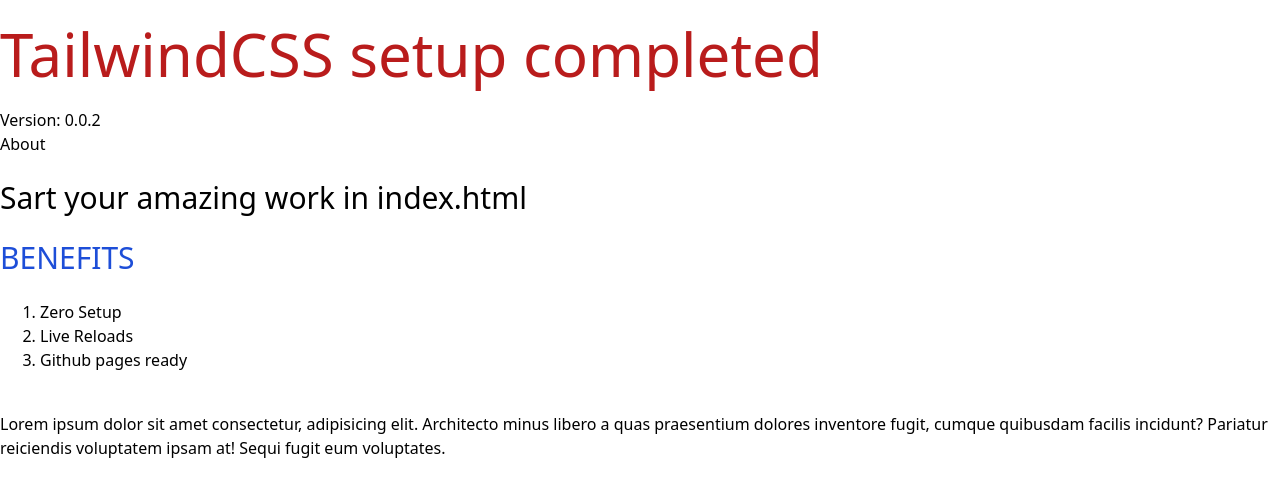
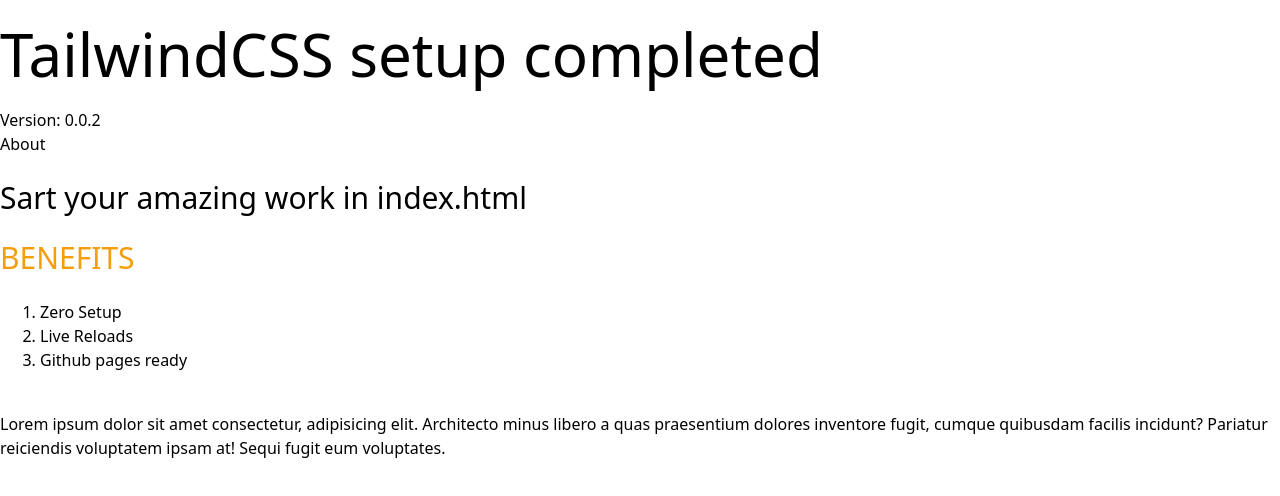
Before and after one commit to AbdulMajiAli1/majid2, a website: page docs/index.html in a window 1280 px wide. Drawn offline with Linux system fonts and the light colour scheme.

Commit message:
initial commit

```diff
--- a/docs/index.html
+++ b/docs/index.html
@@ -11,11 +11,11 @@
 
 <body>
 	<div class="container mx-auto">
-		<h1 class="mt-6 mb-6 text-6xl text-red-700">TailwindCSS setup completed</h1>
+		<h1 class="mt-6 mb-6 text-6xl text-black-400">TailwindCSS setup completed</h1>
 		<p>Version: 0.0.2</p>
 		<a href="about.html">About</a>
 		<h2 class="mt-6 mb-6 text-3xl">Sart your amazing work in index.html</h2>
-		<h2 class="mt-6 mb-6 text-3xl text-blue-700">BENEFITS</h2>
+		<h2 class="mt-6 mb-6 text-3xl text-yellow-500">BENEFITS</h2>
 
 
 		<ol class="ml-10 list-decimal">
```
Also changed, not shown: docs/assets/css/styles.css.
